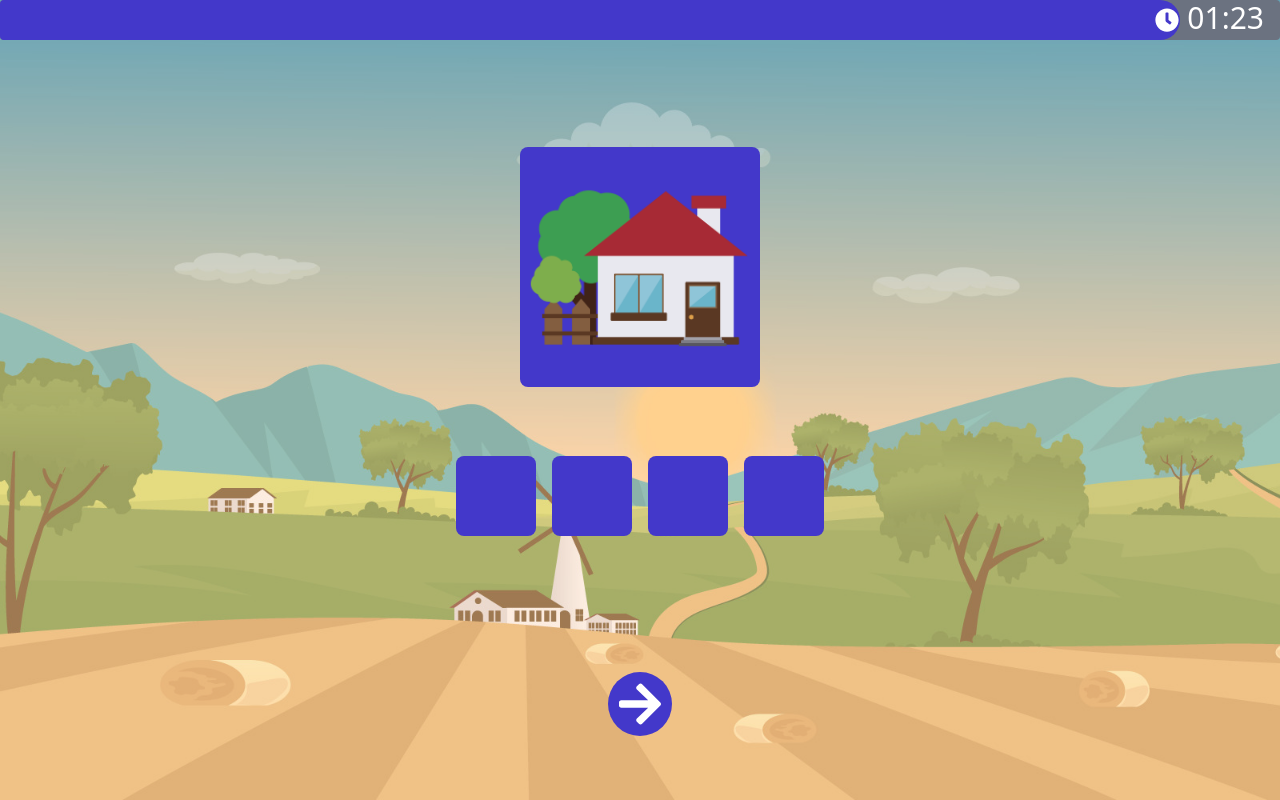
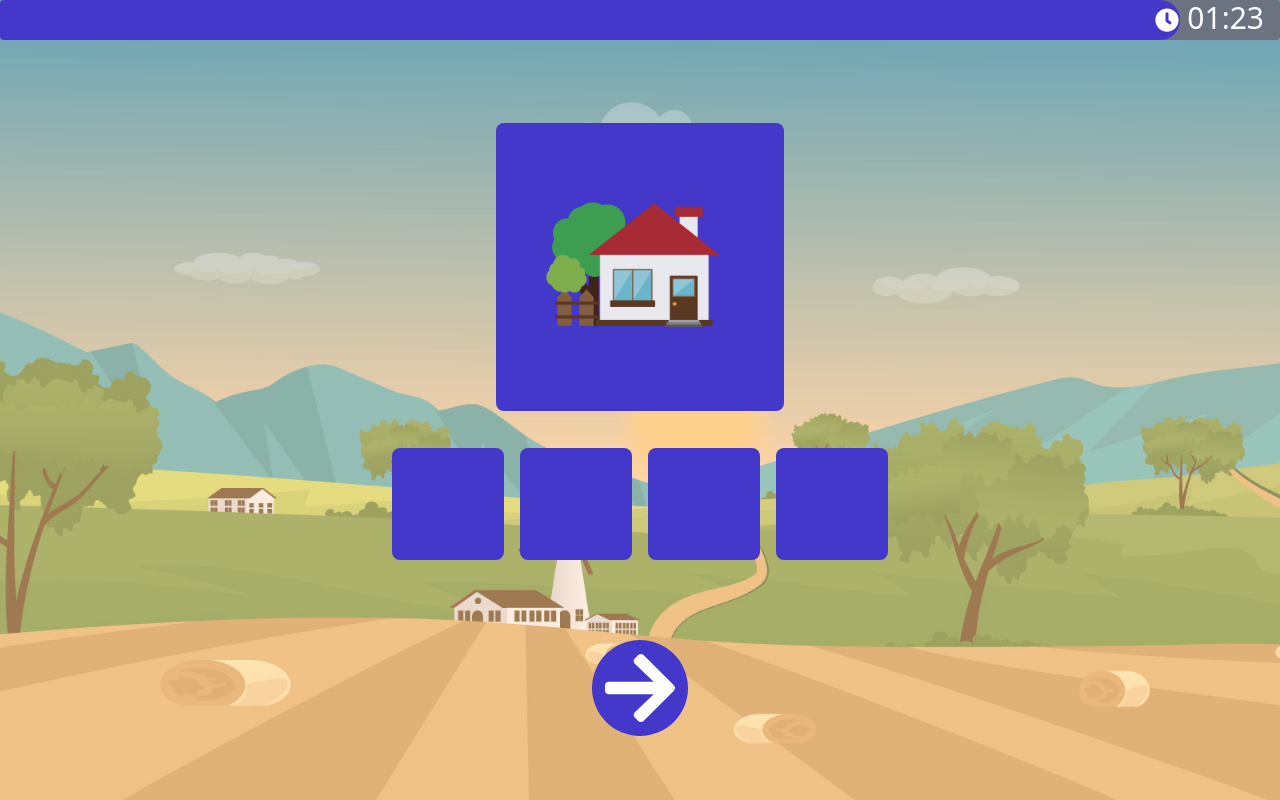
Before and after one commit to nathalia-84/app-abc, a React (Vite) app in the folder frontend/: page /activity in a window 1280 px wide. Built offline with nearby package versions, Linux system fonts and the light colour scheme.

Commit message:
Melhorias na página da atividade

```diff
--- a/frontend/src/activity/ActivityPage.tsx
+++ b/frontend/src/activity/ActivityPage.tsx
@@ -55,7 +55,6 @@ const ActivityPage: React.FC = () => {
     }
   }, [letters]);
 
-
   return (
     <div className="min-h-screen relative">
       <img
@@ -63,11 +62,20 @@ const ActivityPage: React.FC = () => {
         src="src/activity/bg-farm.jpg"
         alt="background"
       />
-      <div className="fixed top-1/3 left-1/2 transform -translate-x-1/2 -translate-y-1/2 w-60 h-60 bg-indigo-700 rounded-lg z-50">
-  <FaSmile className={`absolute top-1/2 left-2/4 transform -translate-x-1/2 -translate-y-1/2 w-20 h-20 text-indigo-700 z-50 shadow-xl ${showHappyFace ? '' : 'hidden'}`} />
-  <FaSadTear className={`absolute top-1/2 left-2/4 transform -translate-x-1/2 -translate-y-1/2 w-20 h-20 text-indigo-700 z-50 shadow-xl ${showSadFace ? '' : 'hidden'}`} />
-  <img className="absolute top-1 left-2 w-full h-full object-cover z-0" src="src/activity/house.png" alt="background" />
-</div>
+      <div className="flex items-center fixed top-1/3 left-1/2 transform -translate-x-1/2 -translate-y-1/2">
+        <div className="w-72 h-72 bg-indigo-700 rounded-lg flex items-center justify-center">
+          <img className="w-72" src="src/activity/house.png" alt="background" />
+          {(showHappyFace || showSadFace) && (
+            <div className="absolute top-2 left-2">
+              {showHappyFace ? (
+                <FaSmile className="h-20 w-20 text-white" />
+              ) : (
+                <FaSadTear className="h-20 w-20 text-red-500" />
+              )}
+            </div>
+          )}
+        </div>
+      </div>
       <div className="flex items-center absolute top-0 right-0 text-white text-3xl z-10 mr-4">
         <FaClock className="mt-1 mr-2 w-6" />
         {Math.floor(seconds / 60).toString().padStart(2, '0')}:{(seconds % 60).toString().padStart(2, '0')}
@@ -75,13 +83,13 @@ const ActivityPage: React.FC = () => {
       <div className="w-full h-10 rounded bg-gray-500 overflow-hidden mb-4 relative" style={{ top: 0 }}>
         <div className="h-full w-full bg-indigo-700 rounded-r-full" style={{ width: getProgressWidth(), transition: 'width 0.3s ease' }}></div>
       </div>
-      <div className="fixed flex justify-center items-center w-screen h-screen mt-10">
+      <div className="fixed flex justify-center items-center w-screen h-screen mt-12">
         {letters.map((letter, index) => (
           <input
             key={index}
-            className={`w-20 h-20 rounded-lg mx-2 text-center ${
+            className={`w-28 h-28 rounded-lg mx-2 text-center ${
               letter === '' ? 'bg-indigo-700' : letter.toLowerCase() === correctLetters[index] ? 'bg-green-700' : 'bg-red-700'
-            } text-4xl font-mono font-medium uppercase text-white`}
+            } text-8xl font-mono font-medium uppercase text-white`}
             maxLength={1}
             value={letter}
             onChange={(e) => handleInputChange(index, e.target.value)}
@@ -90,7 +98,7 @@ const ActivityPage: React.FC = () => {
       </div>
       <div className="fixed bottom-16 left-1/2 transform -translate-x-1/2" onClick={handleButtonClick}>
         <button className="bg-indigo-700 hover:bg-indigo-800 rounded-full p-2 text-white">
-          <FaArrowRight className="w-12 h-12" />
+          <FaArrowRight className="w-20 h-20" />
         </button>
       </div>
     </div>
```
